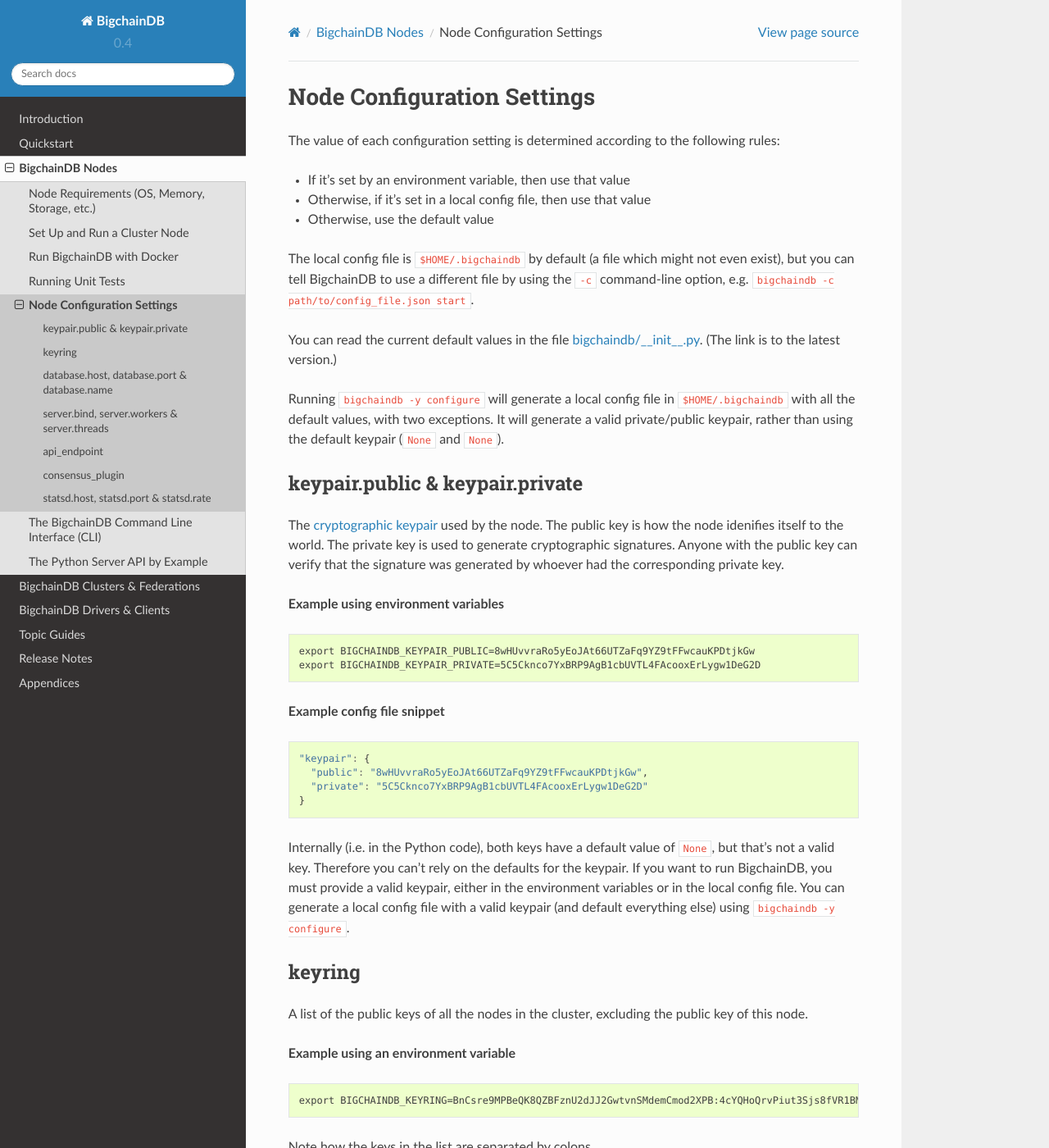
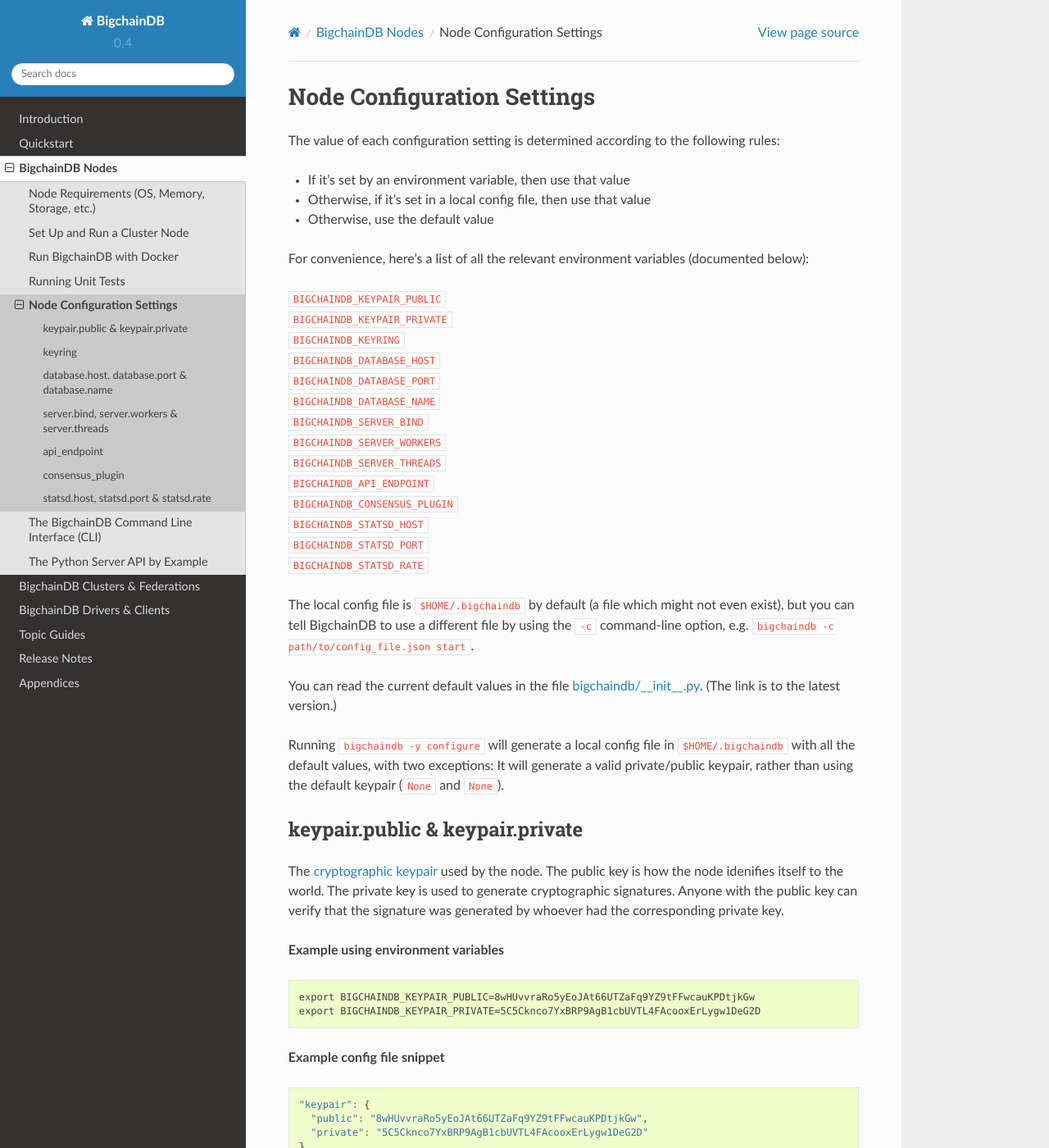
Before and after one commit to thematerials-network/bigchaindb-node, a Sphinx documentation site: the page built from bigchaindb/docs/source/nodes/configuration.md, in a window 1280 px wide and 1400 px high. Shown: the whole window at 82% size. Built offline with Sphinx 7.4.7 and the Read the Docs theme 2.0.0, drawn with Linux system fonts in a browser that asks for light colours.

Commit message:
Docs: added list of env vars near top of configuration.md

```diff
--- a/bigchaindb/docs/source/nodes/configuration.md
+++ b/bigchaindb/docs/source/nodes/configuration.md
@@ -6,11 +6,28 @@ The value of each configuration setting is determined according to the following
 * Otherwise, if it's set in a local config file, then use that value
 * Otherwise, use the default value
 
+For convenience, here's a list of all the relevant environment variables (documented below):
+
+`BIGCHAINDB_KEYPAIR_PUBLIC`<br>
+`BIGCHAINDB_KEYPAIR_PRIVATE`<br>
+`BIGCHAINDB_KEYRING`<br>
+`BIGCHAINDB_DATABASE_HOST`<br>
+`BIGCHAINDB_DATABASE_PORT`<br>
+`BIGCHAINDB_DATABASE_NAME`<br>
+`BIGCHAINDB_SERVER_BIND`<br>
+`BIGCHAINDB_SERVER_WORKERS`<br>
+`BIGCHAINDB_SERVER_THREADS`<br>
+`BIGCHAINDB_API_ENDPOINT`<br>
+`BIGCHAINDB_CONSENSUS_PLUGIN`<br>
+`BIGCHAINDB_STATSD_HOST`<br>
+`BIGCHAINDB_STATSD_PORT`<br>
+`BIGCHAINDB_STATSD_RATE`<br>
+
 The local config file is `$HOME/.bigchaindb` by default (a file which might not even exist), but you can tell BigchainDB to use a different file by using the `-c` command-line option, e.g. `bigchaindb -c path/to/config_file.json start`.
 
 You can read the current default values in the file [bigchaindb/\_\_init\_\_.py](https://github.com/bigchaindb/bigchaindb/blob/master/bigchaindb/__init__.py). (The link is to the latest version.)
 
-Running `bigchaindb -y configure` will generate a local config file in `$HOME/.bigchaindb` with all the default values, with two exceptions. It will generate a valid private/public keypair, rather than using the default keypair (`None` and `None`).
+Running `bigchaindb -y configure` will generate a local config file in `$HOME/.bigchaindb` with all the default values, with two exceptions: It will generate a valid private/public keypair, rather than using the default keypair (`None` and `None`).
 
 
 ## keypair.public & keypair.private
```
